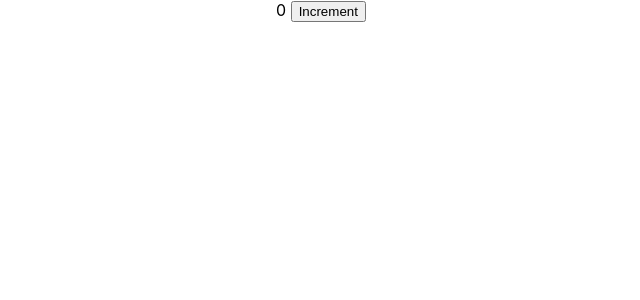
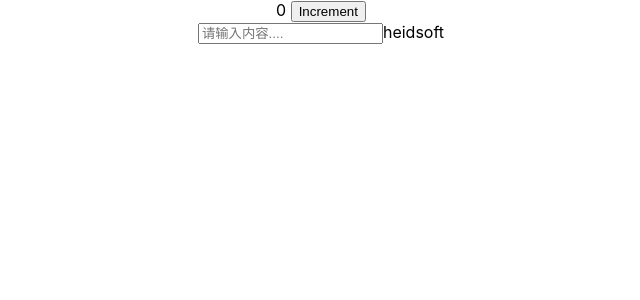
Before and after one commit to heidsoft-frontend/react-dive-into, a React (Create React App) app: page / in a window 1280 px wide. Shown: the top 300 px of the page, without its empty margins (319-959 px from the left). Built offline with nearby package versions, Linux system fonts and the light colour scheme.

Commit message:
text onchange 使用state获取输入

```diff
--- a/src/App.js
+++ b/src/App.js
@@ -1,10 +1,11 @@
 import './App.css';
 import StateTutorial from './UseState/StateTutorial';
-
+import StateTutorialV2 from './UseState/StateTutorialV2';
 function App() {
   return (
     <div className="App">
        <StateTutorial></StateTutorial>
+       <StateTutorialV2></StateTutorialV2>
     </div>
   );
 }
--- a/src/UseState/StateTutorial.js
+++ b/src/UseState/StateTutorial.js
@@ -1,7 +1,10 @@
 import React, { useState } from "react";
 
+// 状态case1 测试
 const StateTutorial = ()=>{
+    // 初始化状态
     const [counter,setCounter] = useState(0);
+    console.log("first "+ counter);
     const increment = ()=>{
         setCounter(counter+1);
         console.log(counter);
--- /dev/null
+++ b/src/UseState/StateTutorialV2.js
@@ -0,0 +1,20 @@
+import React, { useState } from "react";
+
+// 状态case2 测试
+const StateTutorialV2 = ()=>{
+    // 初始化状态
+    const [inputValue,setInputValue] = useState("heidsoft");
+    // 根据输入内容，现实对应的内容
+    let onChange = (event) => {
+        const newValue = event.target.value;
+        setInputValue(newValue);
+    };
+    return(
+        <div>
+            <input placeholder="请输入内容...." onChange={onChange}/>
+            {inputValue}
+        </div>
+    )
+}
+
+export default StateTutorialV2;
```
